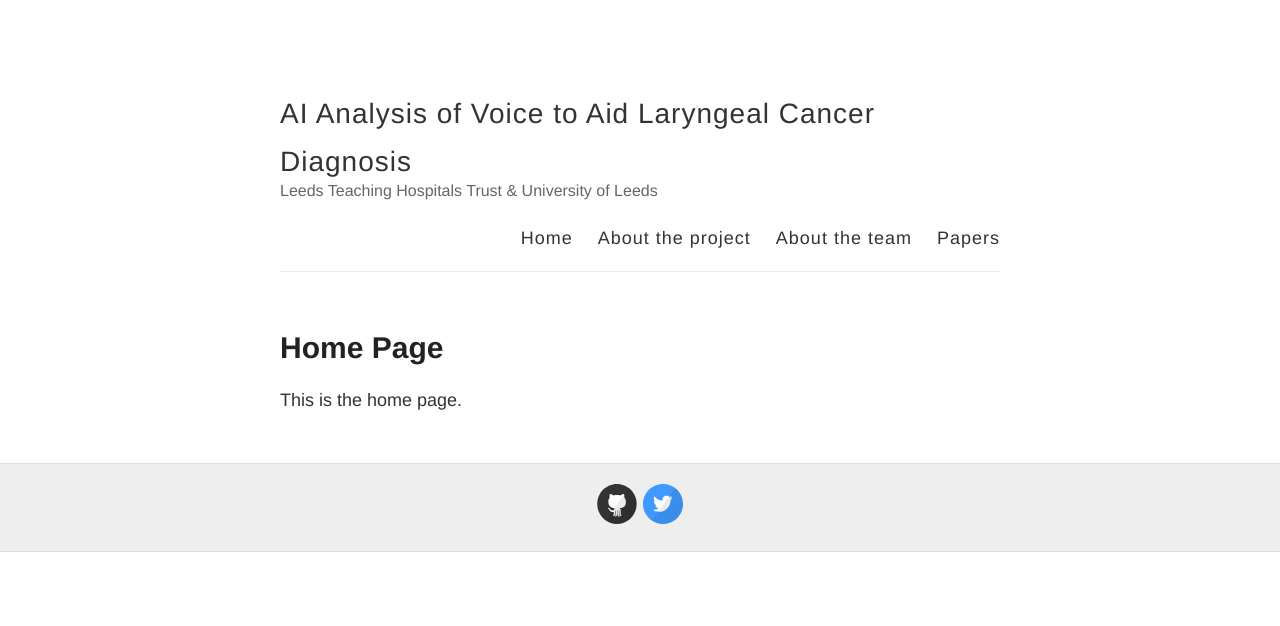
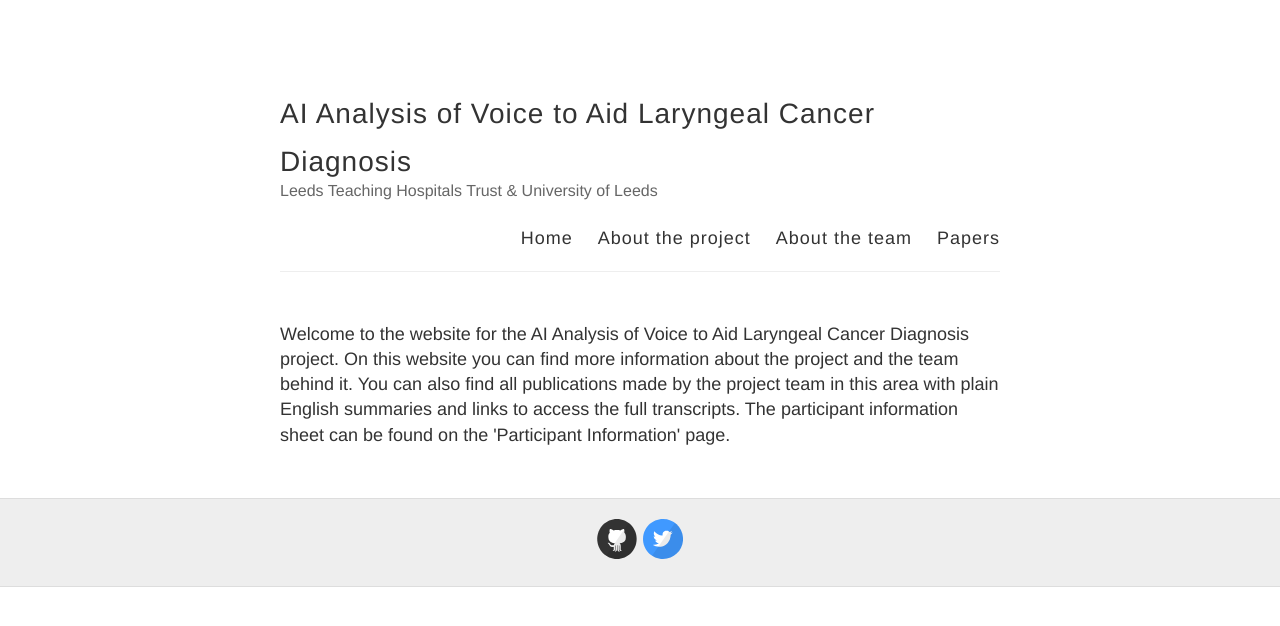
Before and after one commit to mary-paterson/mary-paterson.github.io, a Jekyll site: the page built from index.html, in a window 1280 px wide. Shown: the top 626 px of the page. Built offline with Jekyll 4.4.1, drawn with Linux system fonts in a browser that asks for light colours.

Commit message:
Update index.html

```diff
--- a/index.html
+++ b/index.html
@@ -1,6 +1,6 @@
 ---
 layout: page
-title: Home Page
+title:
 ---
 
-This is the home page.
+Welcome to the website for the AI Analysis of Voice to Aid Laryngeal Cancer Diagnosis project. On this website you can find more information about the project and the team behind it. You can also find all publications made by the project team in this area with plain English summaries and links to access the full transcripts. The participant information sheet can be found on the 'Participant Information' page.
```
